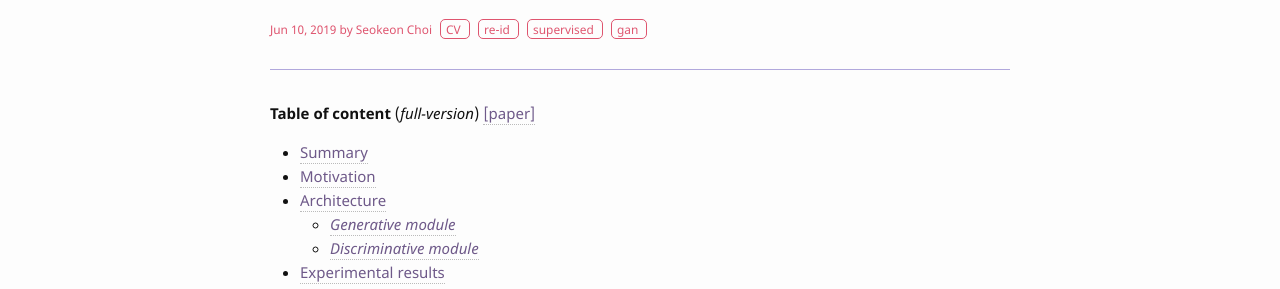
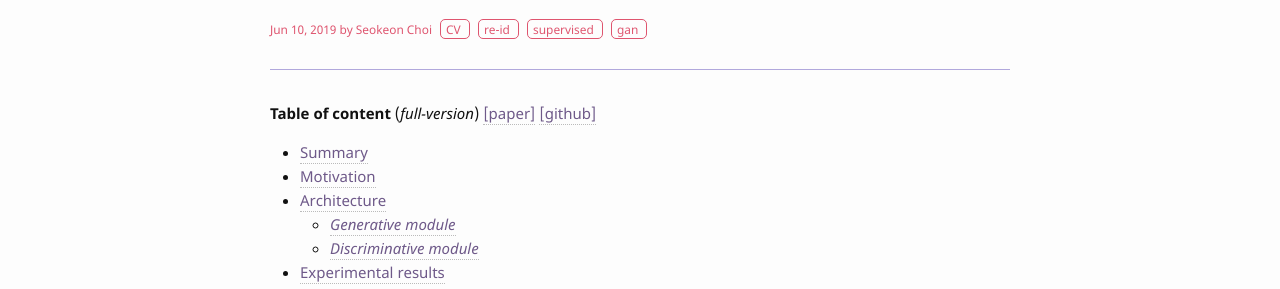
Before and after one commit to bismex/bismex.github.io, a Jekyll site: the page built from _posts/2019-06-10-DGNET.md, in a window 1280 px wide and 900 px high. Shown: the part 204-493 px from the top of the window. Built offline with Jekyll 4.4.1, drawn with Linux system fonts in a browser that asks for light colours; formulas are drawn with MathJax 3.

Commit message:
Update 2019-06-10-DGNET.md

```diff
--- a/_posts/2019-06-10-DGNET.md
+++ b/_posts/2019-06-10-DGNET.md
@@ -10,7 +10,7 @@ tags: CV re-id supervised gan
 ---
 
 **Table of content** (*full-version*)
-[[paper]](https://arxiv.org/pdf/1904.07223.pdf)
+[[paper]](https://arxiv.org/pdf/1904.07223.pdf) [[github]](https://github.com/NVlabs/DG-Net)
 {: class="table-of-content"}
 * TOC
 {:toc}
```
